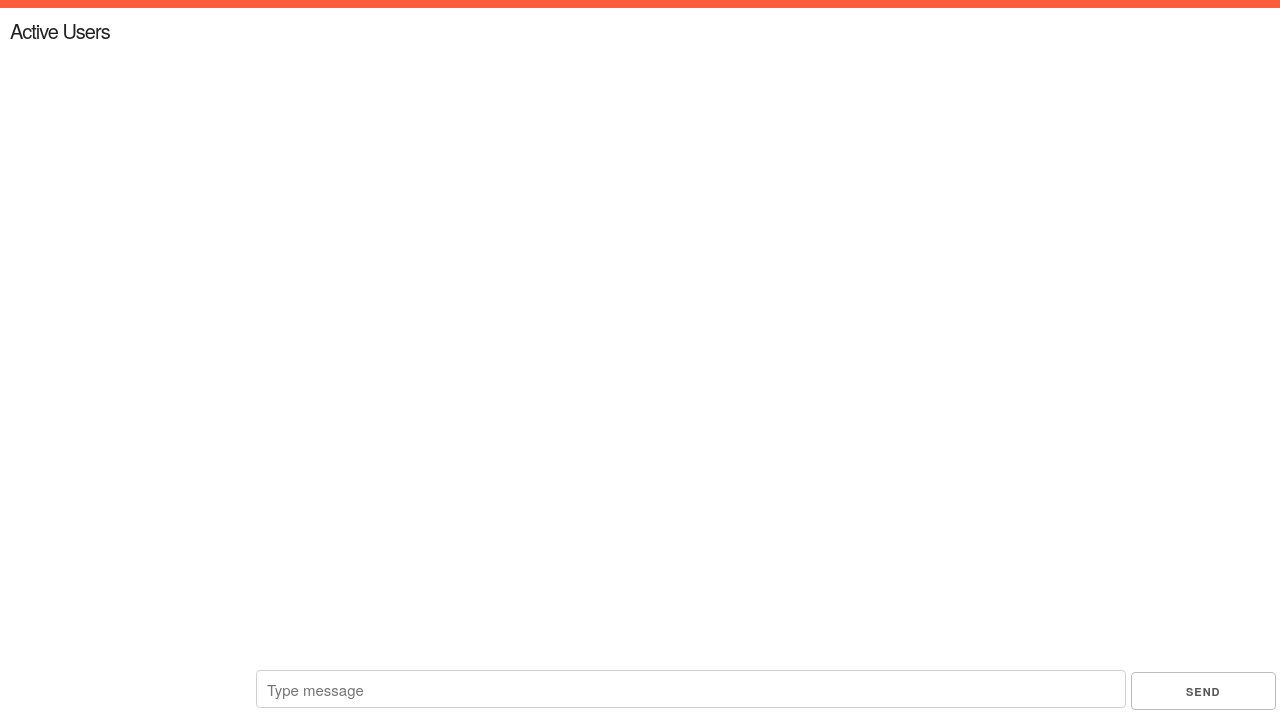
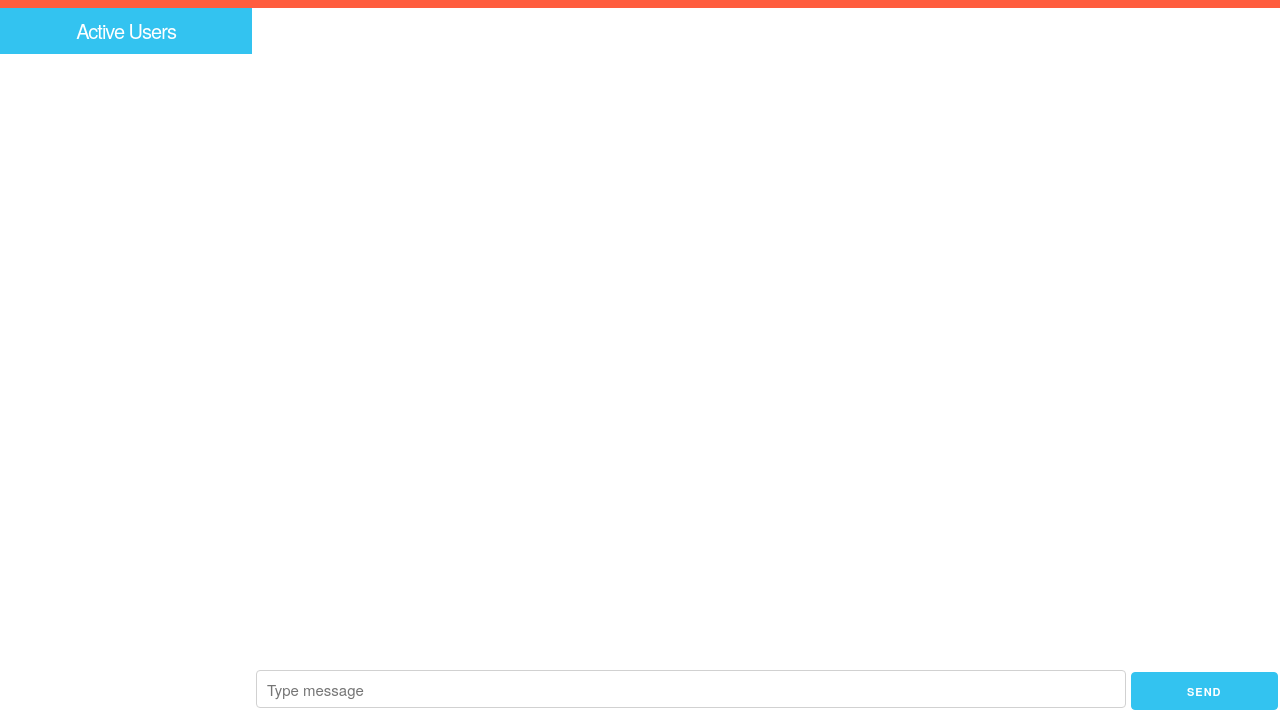
Before and after one commit to ferbarra/my_chat_app, a website: page public/index.html in a window 1280 px wide. Shown: the part 82-810 px from the top of the page. Drawn offline with nearby package versions, Linux system fonts and the light colour scheme; no server answers.

Commit message:
Layout issue fixed

```diff
--- a/public/css/style.css
+++ b/public/css/style.css
@@ -32,12 +32,21 @@ header h1 {
     width:19.7%;
     height: 100%;
     margin: 0;
-    padding: 1rem;
     overflow-y: scroll;
     float: left;
 }
 #users h3 {
     font-size: 2rem;
+    text-align: center;
+    background-color: #33C3F0;
+    border-color: #33C3F0;
+    margin: 0;
+    padding-top: 1rem;
+    padding-bottom: 1rem;
+    color: white;
+}
+#users ul {
+    padding: 1rem;
 }
 #chat-window {
     display: inline-block;
@@ -78,13 +87,14 @@ header h1 {
     display: block;
     height: 5%;
     margin-bottom: 0;
+    padding: 0;
 }
 #messages-form input[type="text"] {
     width: 85%;
     margin: 0;
 }
 #messages-form input[type="submit"] {
-    width: 14.2%;
+    width: 14.4%;
     margin: 0;
 }
 button {
--- a/public/index.html
+++ b/public/index.html
@@ -43,7 +43,7 @@
                     <form id="messages-form" class="u-full-width">
                         <input type="text" placeholder="Type message"
                          autocomplete="off" id="message"/>
-                        <input type="submit" value="Send" id="submit-message"/>
+                        <input class="button-primary" type="submit" value="Send" id="submit-message"/>
                     </form>
                 </div><!-- end of #chat-window -->
         </div><!-- end of chat -->
```
